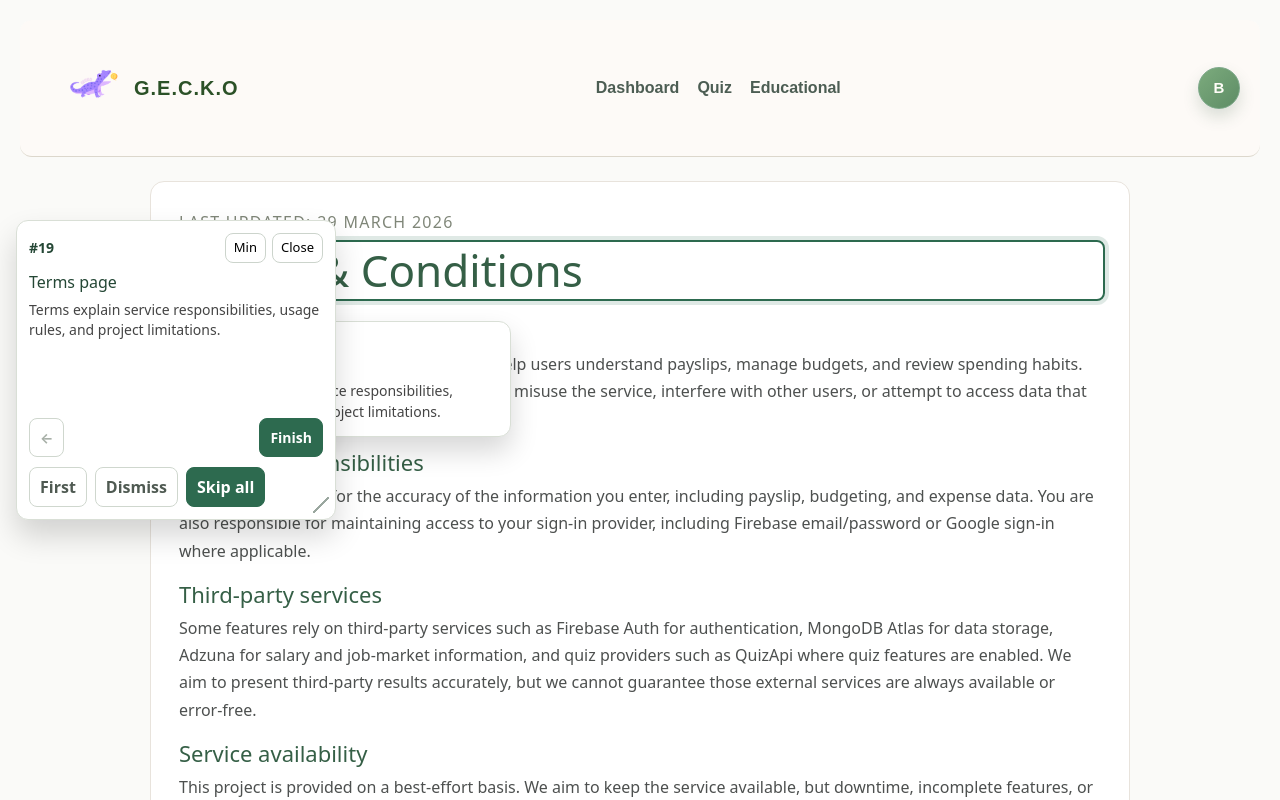
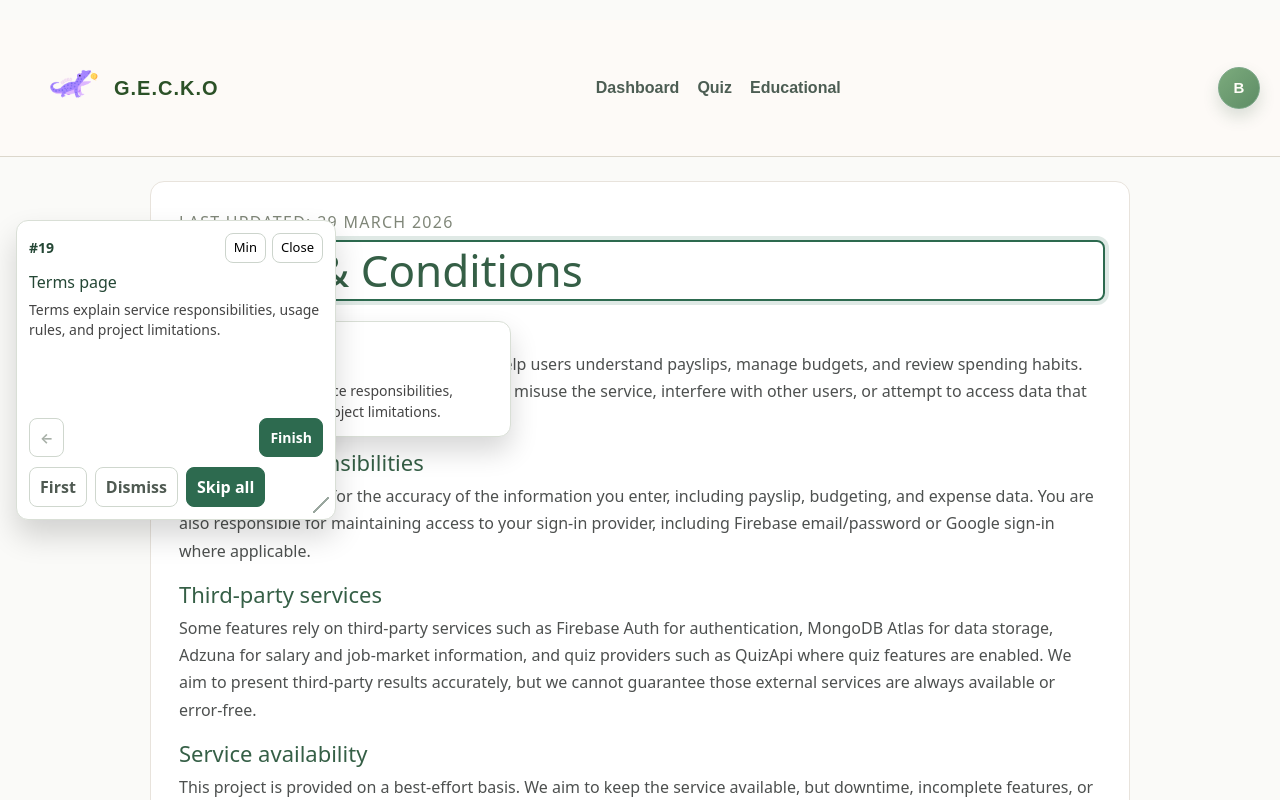
Before and after one commit to TamaraSovcikova/gecko, a React (Vite) app in the folder client/: page /terms in a window 1280 px wide. Shown: the top 800 px of the page. Built offline with nearby package versions, Linux system fonts and the light colour scheme; no server answers.

Commit message:
Nav bar was annoying me not being the same on each page so it is now the same on each page (aka it didn't strech on some so now it does)

```diff
--- a/client/src/components/TopNav.tsx
+++ b/client/src/components/TopNav.tsx
@@ -5,6 +5,8 @@ const TopNav = () => {
   return (
     <header
       style={{
+        width: "100vw",
+        marginLeft: "calc(50% - 50vw)",
         backgroundColor: "#fdfaf7",
         borderBottom: "1px solid #dcd7cc",
         padding: "12px 20px",
@@ -13,7 +15,7 @@ const TopNav = () => {
         justifyContent: "space-between",
         fontFamily: "Arial, sans-serif",
         gap: "20px",
-        borderRadius: "12px",
+        boxSizing: "border-box",
       }}
     >
       <div style={{ display: "inline-flex", alignItems: "center", gap: "0px", whiteSpace: "nowrap" }}>
```
